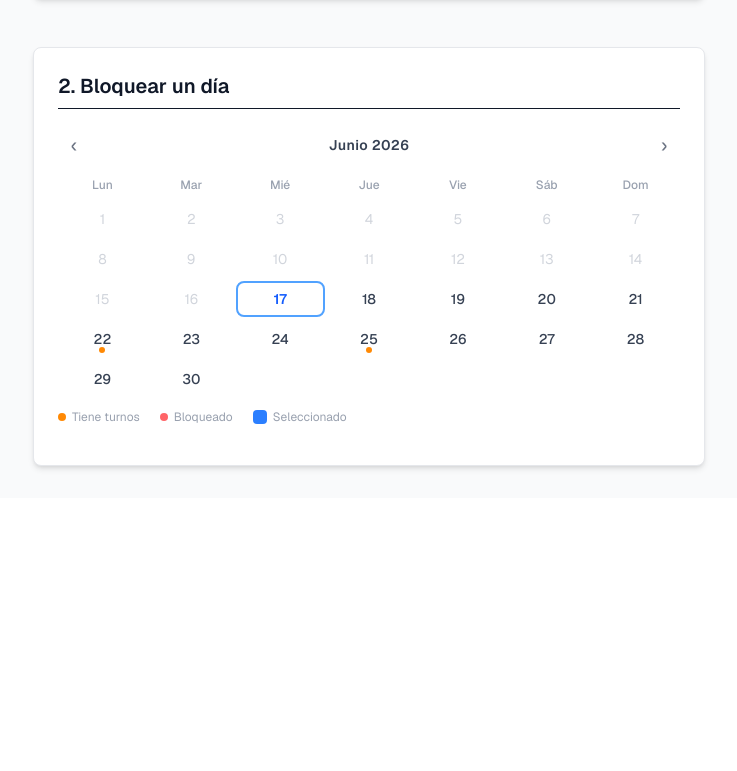
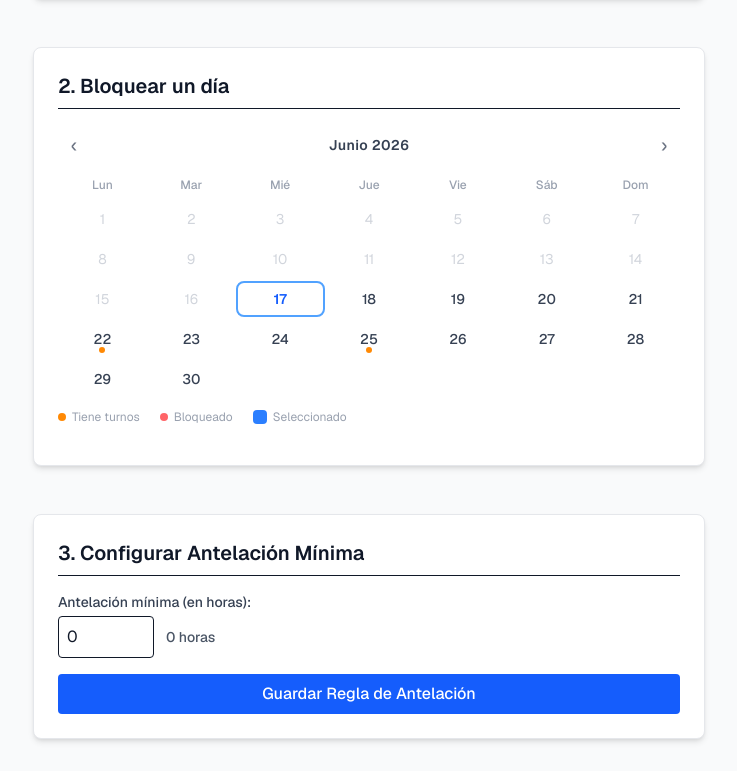
Before and after one commit to MaxiFran48/agenda-ya, a Next.js app: page / in a window 1280 px wide. Shown: the part 407-1178 px from the top of the page, without its empty margins (271-1008 px from the left). Before the commit the page ends 905 px from the top, so only its background shows below. Built offline with nearby package versions, Linux system fonts and the light colour scheme.

Commit message:
Validar Antelacion

```diff
--- a/app/page.tsx
+++ b/app/page.tsx
@@ -42,6 +42,10 @@ export default function GestionDisponibilidad() {
   const [diasSeleccionados, setDiasSeleccionados] = useState<string[]>([]);
   const [diasBloqueados, setDiasBloqueados] = useState<string[]>([]);
   const [mensajeConfirmacion, setMensajeConfirmacion] = useState('');
+
+  const [antelacionHoras, setAntelacionHoras] = useState<number | ''>(0);
+  const [errorAntelacion, setErrorAntelacion] = useState('');
+  const [mensajeExitoAntelacion, setMensajeExitoAntelacion] = useState('');
 
   // --- Estado: navegación del calendario ---
   const ahora = new Date();
@@ -100,6 +104,18 @@ export default function GestionDisponibilidad() {
     setDiasSeleccionados(descartarSeleccion(diasSeleccionados));
     setMensajeConfirmacion('');
     setErrorBloqueo('');
+  };
+
+  const handleGuardarAntelacion = (e: React.FormEvent) => {
+    e.preventDefault();
+    setErrorAntelacion('');
+    setMensajeExitoAntelacion('');
+    if (antelacionHoras === '') {
+      setErrorAntelacion('Debe ingresar un valor. Si no desea antelación mínima, ingrese 0.');
+      return;
+    }
+    setMensajeExitoAntelacion('Regla de antelación guardada exitosamente');
+    setTimeout(() => setMensajeExitoAntelacion(''), 5000);
   };
 
   // --- Lógica del calendario ---
@@ -300,6 +316,23 @@ export default function GestionDisponibilidad() {
             </div>
           )}
         </section>
+
+        {/* ── SECCIÓN 3: CONFIGURAR ANTELACIÓN MÍNIMA ── */}
+        <section className="bg-white p-6 rounded-lg shadow-md border border-gray-200">
+          <h2 className="text-xl font-semibold mb-4 border-b pb-2">3. Configurar Antelación Mínima</h2>
+          <form onSubmit={handleGuardarAntelacion} className="space-y-4">
+            <div className="flex flex-col space-y-1">
+              <label htmlFor="antelacion" className="font-medium text-sm text-gray-700">Antelación mínima (en horas):</label>
+              <div className="flex items-center gap-3">
+                <input type="number" id="antelacion" data-cy="input-antelacion-horas" value={antelacionHoras} onChange={(e) => setAntelacionHoras(e.target.value === '' ? '' : Number(e.target.value))} min="0" className="border rounded p-2 focus:ring-2 focus:ring-blue-500 outline-none w-24" />
+                <span className="text-sm font-medium text-gray-600">{antelacionHoras} {antelacionHoras === 1 ? 'hora' : 'horas'}</span>
+              </div>
+            </div>
+            {errorAntelacion && <div data-cy="mensaje-error-antelacion" className="text-red-600 bg-red-50 border border-red-200 p-3 rounded text-sm font-medium">{errorAntelacion}</div>}
+            {mensajeExitoAntelacion && <div data-cy="mensaje-exito" className="text-green-700 bg-green-50 border border-green-200 p-3 rounded text-sm font-medium">{mensajeExitoAntelacion}</div>}
+            <button type="submit" data-cy="btn-guardar-reglas" className="w-full bg-blue-600 hover:bg-blue-700 text-white font-medium py-2 px-4 rounded transition-colors">Guardar Regla de Antelación</button>
+          </form>
+        </section>
       </div>
     </div>
   );
```
Also changed, not shown: 2 other files (tests, documents, lock files or other folders).
